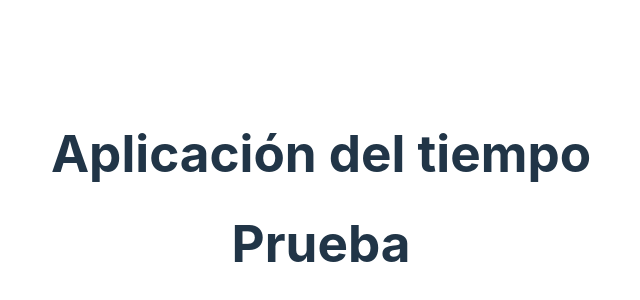
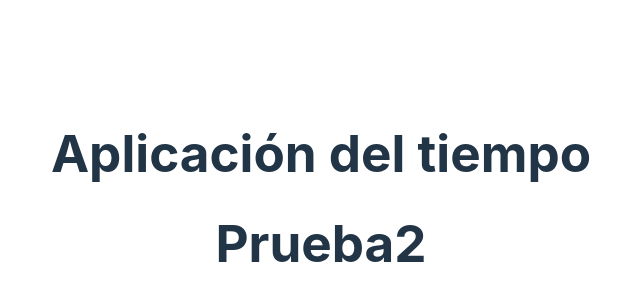
Before and after one commit to carlosmorenodev/weather-app, a React (Vite) app: page / in a window 1280 px wide. Shown: the part 202-502 px from the top of the page, without its empty margins (319-959 px from the left). Built offline with nearby package versions, Linux system fonts and the light colour scheme; no server answers.

Commit message:
Nuevo commit

```diff
--- a/src/Prueba.jsx
+++ b/src/Prueba.jsx
@@ -2,7 +2,7 @@ import React from 'react'
 
 const Prueba = () => {
   return (
-    <h1>Prueba</h1>
+    <h1>Prueba2</h1>
   )
 }
 
```
